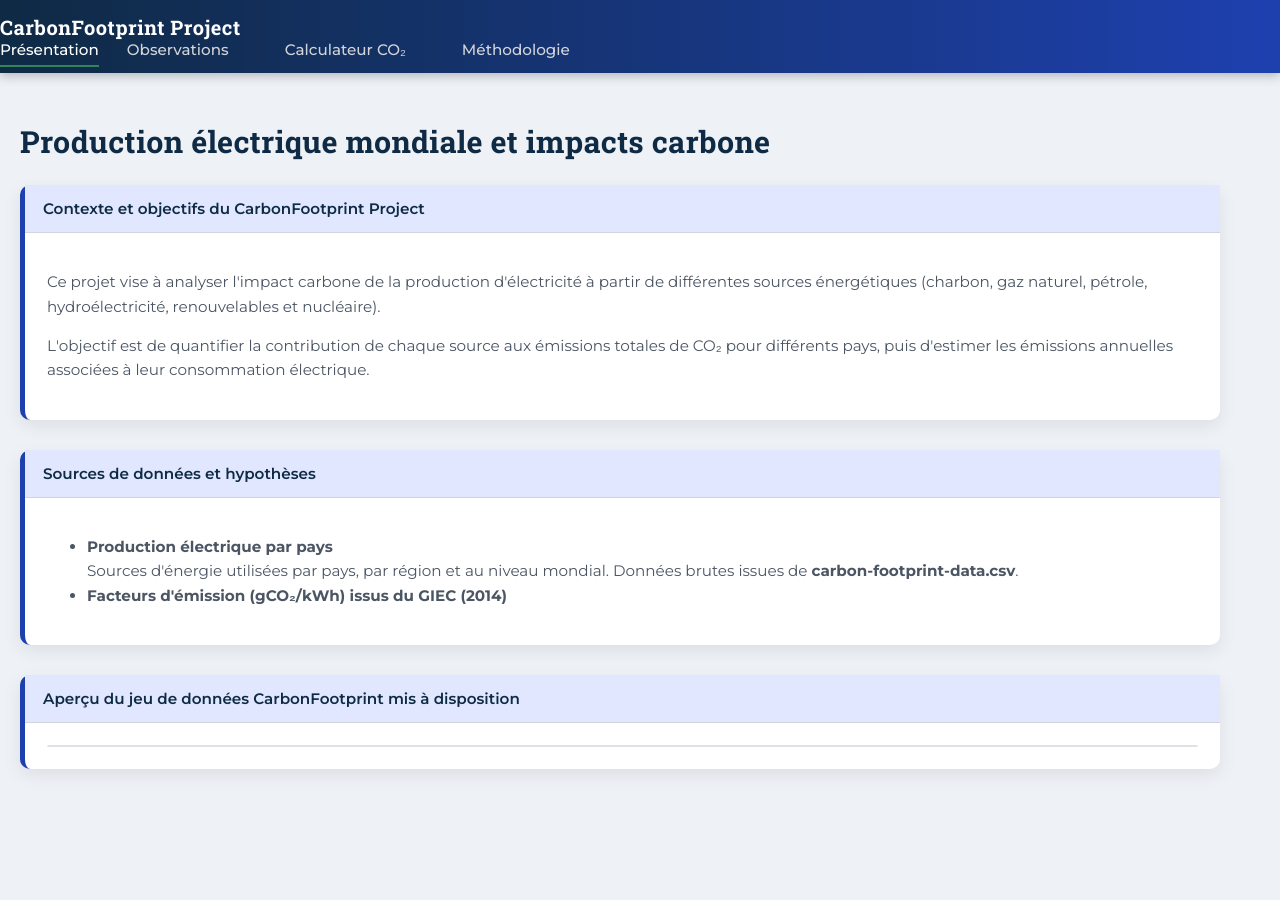
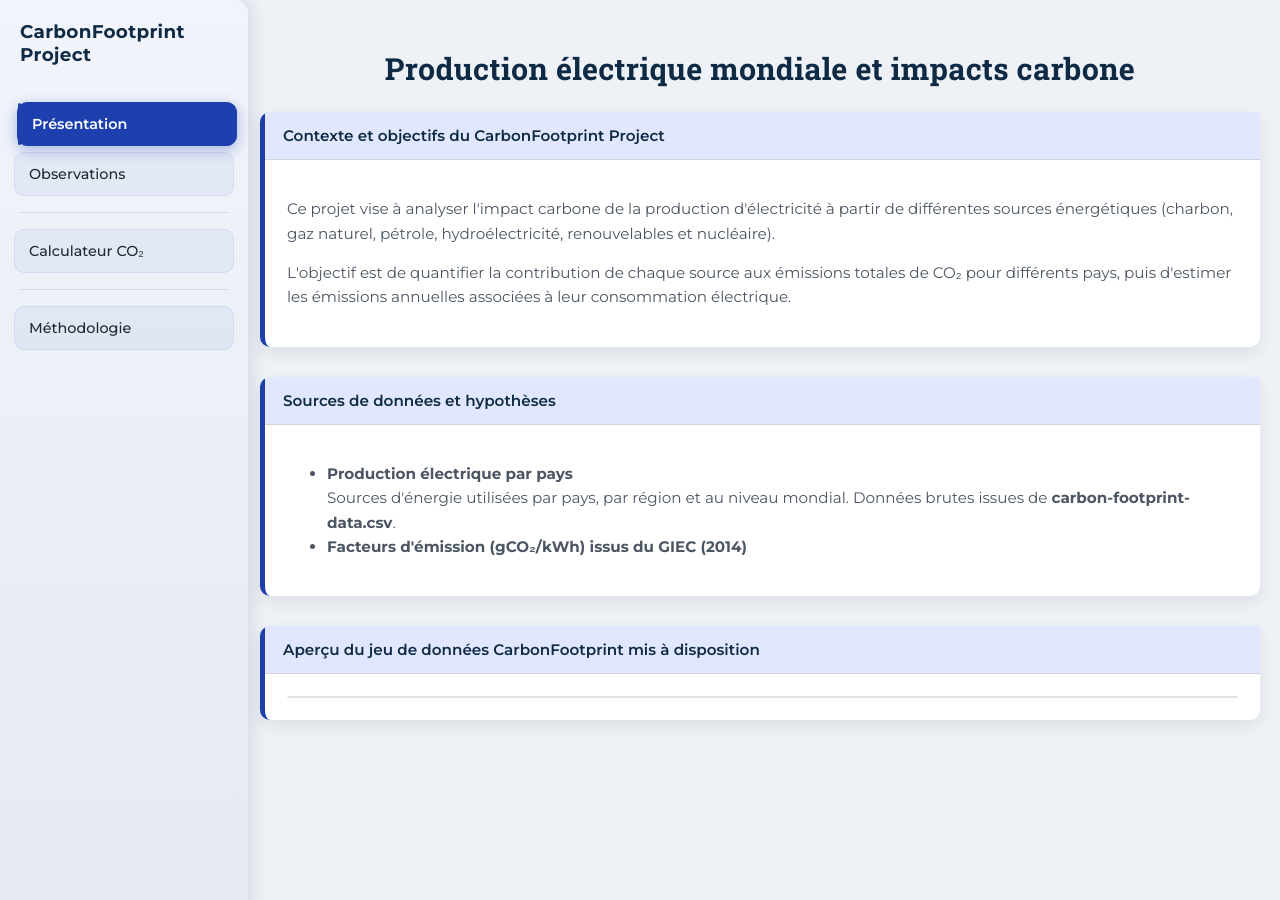
Before and after one commit to Paul-Emmanuel-Buffe/hello-dbms, a Python web app: template big_job_carbonfootprint_project/templates/index.html in a window 1280 px wide. Run offline with Jinja, Linux system fonts and the light colour scheme; the template is opened without the code that fills it, so the values that code supplies are empty.

Commit message:
Big Job - updated navbar

```diff
--- a/big_job_carbonfootprint_project/static/theme.css
+++ b/big_job_carbonfootprint_project/static/theme.css
@@ -46,68 +46,112 @@
 
     h1 {
         font-size: 1.9rem;
+        text-align: center;
     }
 
     h2 {
         font-size: 1.4rem;
     }
 
-    /* ===============================
-       NAVBAR — identité forte
-       =============================== */
-    .navbar {
-        background: linear-gradient(
-            90deg,
-            var(--energy-blue-dark),
-            var(--energy-blue)
-        );
-        padding: 14px 0;
-        box-shadow: 0 3px 10px rgba(0, 0, 0, 0.25);
+nav.navbar.sidebar {
+    position: fixed;
+    left: 0;
+    top: 0;
+    width: 220px;
+    height: 100vh;
+    background: linear-gradient(180deg, #F1F4FA 0%, #E4E9F3 100%);
+    padding: 20px 14px;
+    box-shadow: 4px 0 16px rgba(15, 42, 68, 0.12);
+    display: flex;
+    flex-direction: column;
+    z-index: 1000;
+    border-radius: 0 14px 14px 0;
 }
 
-    .navbar-container {
-        max-width: 1200px;
-        margin: 0 auto;
-        padding: 0 20px;
+nav.navbar.sidebar .navbar-brand {
+    color: var(--energy-blue-dark);
+    font-size: 1.15rem;
+    font-weight: 700;
+    margin-bottom: 36px;
+    padding: 0 6px;
+    letter-spacing: 0.3px;
+}
+
+nav.navbar.sidebar .navbar-menu {
+    list-style: none;
+    padding: 0;
+    margin: 0;
+    display: flex;
+    flex-direction: column;
+    gap: 6px;
+}
+
+nav.navbar.sidebar .navbar-menu li {
+    margin: 0;
+}
+
+nav.navbar.sidebar .navbar-menu li.separator {
+    height: 1px;
+    background-color: rgba(15, 42, 68, 0.12);
+    margin: 10px 6px;
+}
+
+nav.navbar.sidebar .navbar-menu li a {
     display: flex;
     align-items: center;
-        justify-content: space-between;
+    padding: 12px 14px;
+    border-radius: 10px;
+    color: var(--text-main);
+    background-color: rgba(30, 64, 175, 0.05);
+    font-weight: 500;
+    font-size: 0.9rem;
+    text-decoration: none;
+    border: 1px solid rgba(30, 64, 175, 0.08);
+    cursor: pointer;
+    position: relative;
+    transition:
+        background-color 0.2s ease,
+        color 0.2s ease,
+        transform 0.15s ease,
+        box-shadow 0.15s ease;
 }
 
-    .navbar-brand {
-        font-family: 'Roboto Slab', serif;
-        font-size: 1.25rem;
-        font-weight: 700;
-        color: #FFFFFF;
-        letter-spacing: 0.5px;
+nav.navbar.sidebar .navbar-menu li a::before {
+    content: '';
+    position: absolute;
+    left: 0;
+    top: 0;
+    height: 100%;
+    width: 3px;
+    background-color: var(--energy-blue);
+    border-radius: 2px;
+    transform: scaleY(0);
+    transition: transform 0.2s ease;
 }
 
-    .navbar-menu {
-        list-style: none;
-        display: flex;
-        gap: 28px;
-        margin: 0;
-        padding: 0;
+nav.navbar.sidebar .navbar-menu li a:hover {
+    background-color: rgba(30, 64, 175, 0.12);
+    color: var(--energy-blue-dark);
+    border-color: rgba(30, 64, 175, 0.25);
+    transform: translateX(3px);
+    box-shadow: 0 3px 10px rgba(15, 42, 68, 0.15);
 }
 
-    .navbar-menu li a {
-        text-decoration: none;
-        font-size: 0.95rem;
-        font-weight: 500;
-        color: #D1D5DB;
-        padding-bottom: 6px;
-        border-bottom: 2px solid transparent;
-        transition: all 0.2s ease;
+nav.navbar.sidebar .navbar-menu li a.active {
+    background-color: var(--energy-blue);
+    color: #FFFFFF;
+    font-weight: 600;
+    border-color: var(--energy-blue);
+    transform: translateX(3px);
+    box-shadow: 0 4px 14px rgba(30, 64, 175, 0.35);
 }
 
-    .navbar-menu li a:hover {
-        color: #FFFFFF;
-        border-bottom-color: var(--energy-green);
+nav.navbar.sidebar .navbar-menu li a.active::before {
+    transform: scaleY(1);
 }
 
-    .navbar-menu li a.active {
-        color: #FFFFFF;
-        border-bottom-color: var(--energy-green);
+.container {
+    margin-left: 240px;
 }
 
     /* ===============================
```
Also changed, not shown: big_job_carbonfootprint_project/app.py (+426 -3 lines). Lines whose indentation alone changed are shown as unchanged.
